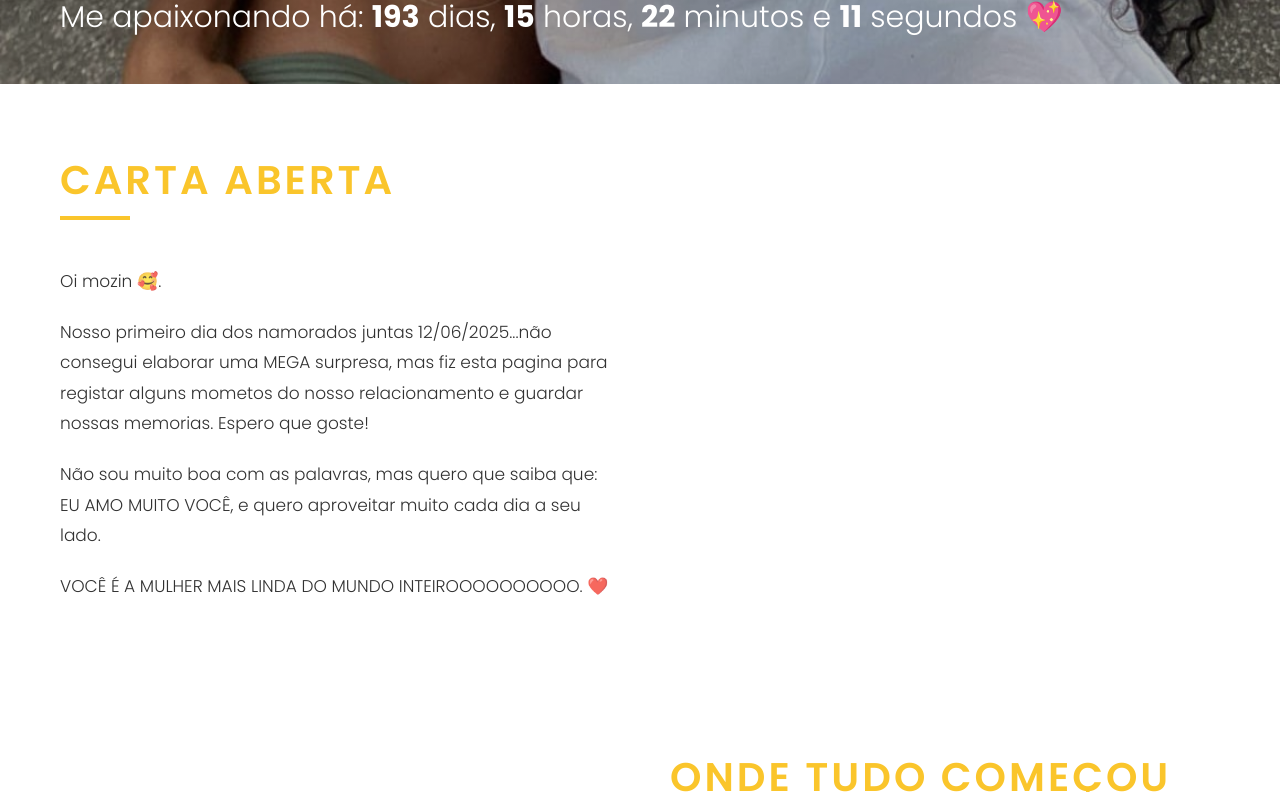
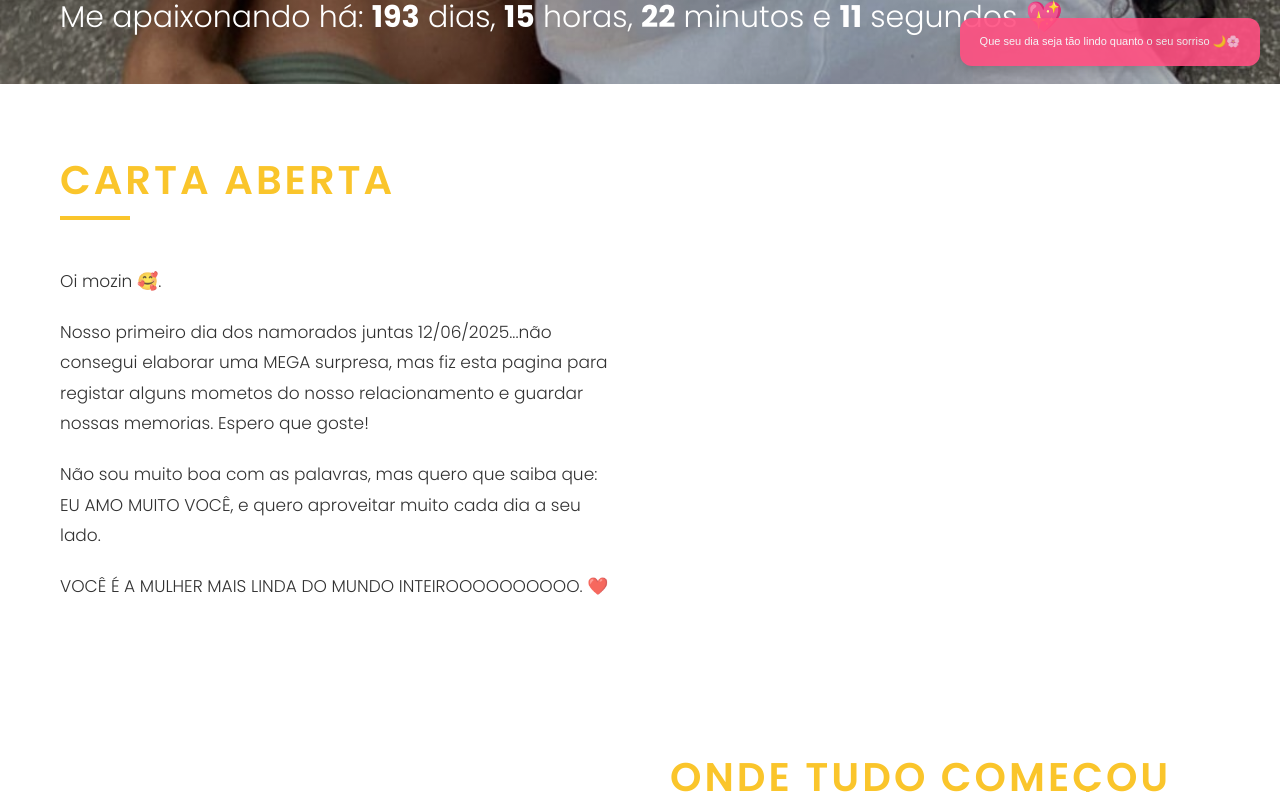
Before and after one commit to saraalexina/ourmemories, a plain HTML site: page index.html in a window 1280 px wide. Shown: the part 716-1508 px from the top of the page. Drawn offline with Linux system fonts and the light colour scheme; grey boxes are pictures that could not be loaded.

Commit message:
Update style.css
atualização da estilização da caixa de mensagem da notificação

```diff
--- a/style.css
+++ b/style.css
@@ -285,3 +285,27 @@ h1, h2, h3{
         grid-column: 1 / 3;
     }
 }
+
+/* Caixa da notificação */
+.notificacao {
+  position: fixed;
+  bottom: 20px;
+  right: 20px;
+  background: #ff4f81; /* rosa fofo */
+  color: white;
+  padding: 15px 20px;
+  border-radius: 12px;
+  font-size: 1.1rem;
+  font-family: Arial, sans-serif;
+  box-shadow: 0px 4px 12px rgba(0,0,0,0.2);
+  opacity: 0;
+  transform: translateY(20px);
+  transition: opacity 0.5s ease, transform 0.5s ease;
+  z-index: 9999;
+}
+
+/* Quando visível */
+.notificacao.show {
+  opacity: 1;
+  transform: translateY(0);
+}
```
